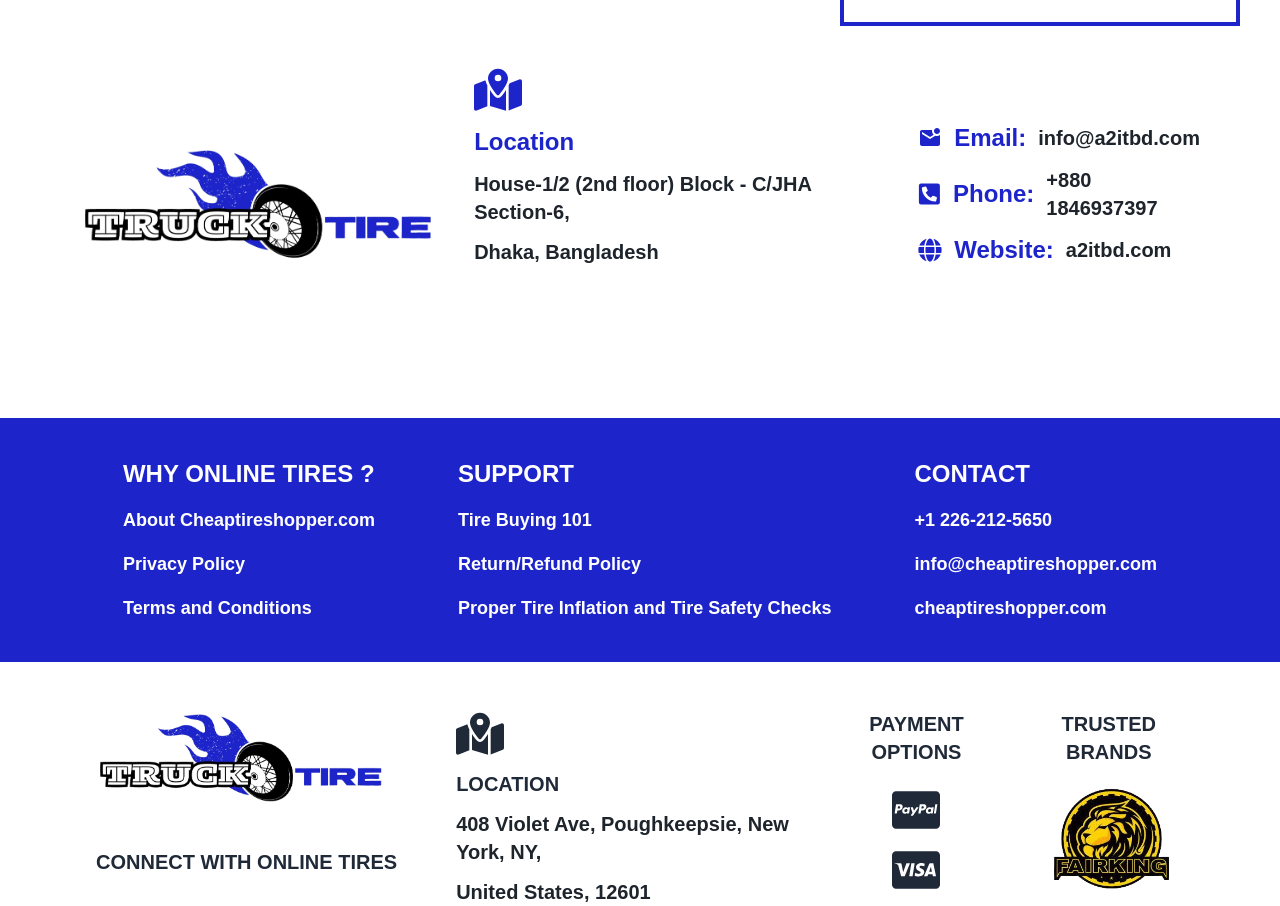
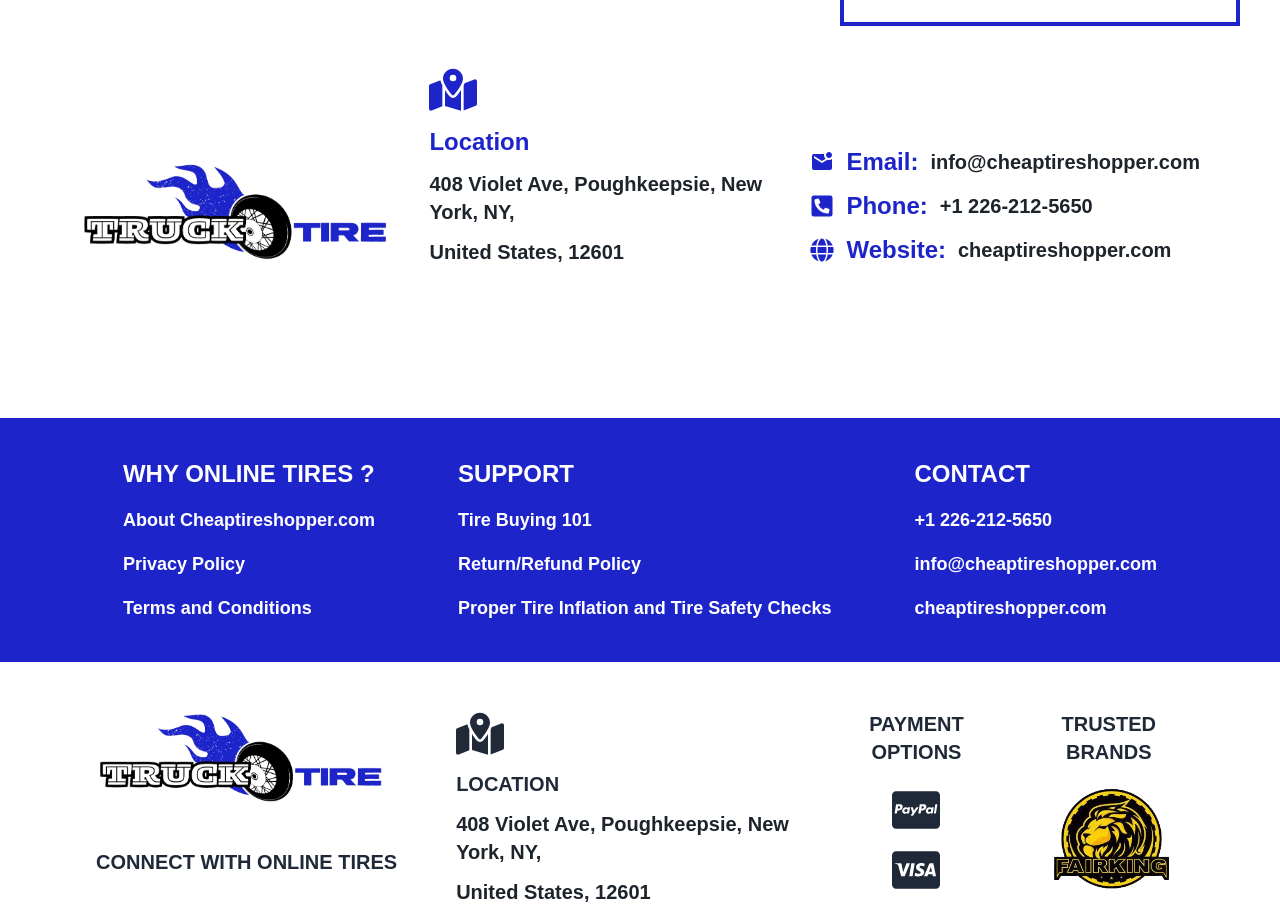
Before and after one commit to A2-ITLTD/truck-tire, a React (Vite) app: page /Contact in a window 1280 px wide. Shown: the part 968-1874 px from the top of the page. Built offline with nearby package versions, Linux system fonts and the light colour scheme.

Commit message:
Update Contact.jsx

```diff
--- a/src/Components/Contact.jsx
+++ b/src/Components/Contact.jsx
@@ -16,9 +16,9 @@ const Contact = () => {
         const message = e.target.elements.message.value;
 
         // send message to WhatsApp
-        const whatsappNumber = "+8801871733305";
+        const whatsappNumber = "+1 226-212-5650";
 
-        const url = "https://wa.me/" + whatsappNumber + "?text="
+        const url = "https://wa.me/+12262125650" + whatsappNumber + "?text="
             + "*Name :* " + name + "%0a"
             + "*Email :* " + email + "%0a"
             + "*Models :* " + models + "%0a"
@@ -116,22 +116,22 @@ const Contact = () => {
                     <div className="flex flex-col gap-3">
                         <FaMapLocationDot className="text-[#1D24CA]  text-5xl font-extrabold" />
                         <h1 className="text-[#1D24CA]  text-2xl font-extrabold">Location</h1>
-                        <h1 className="text-[#1D242B] text-xl  font-semibold">House-1/2 (2nd floor) Block - C/JHA Section-6,</h1>
-                        <h1 className="text-[#1D242B] text-xl  font-semibold">Dhaka, Bangladesh</h1>
+                        <h1 className="text-[#1D242B] text-xl  font-semibold">408 Violet Ave, Poughkeepsie, New York, NY,</h1>
+                        <h1 className="text-[#1D242B] text-xl  font-semibold">United States, 12601</h1>
                     </div>
                     <div className="flex flex-col gap-3">
                         <h1 className="text-[#1D24CA]  text-2xl font-extrabold flex items-center gap-3">
                             <MdMarkEmailUnread className="text-[#1D24CA]  text-2xl font-extrabold" />
                             Email:
-                            <span className="text-[#1D242B] text-xl  font-semibold"> info@a2itbd.com</span></h1>
+                            <span className="text-[#1D242B] text-xl  font-semibold"> info@cheaptireshopper.com</span></h1>
                         <h1 className="text-[#1D24CA]  text-2xl font-extrabold  flex items-center gap-3">
                             <FaPhoneSquareAlt className="text-[#1D24CA]  text-2xl font-extrabold" />
                             Phone:
-                            <span className="text-[#1D242B] text-xl  font-semibold"> +880 1846937397</span></h1>
+                            <span className="text-[#1D242B] text-xl  font-semibold"> +1 226-212-5650</span></h1>
                         <h1 className="text-[#1D24CA]  text-2xl font-extrabold  flex items-center gap-3">
                             <FaGlobe className="text-[#1D24CA]  text-2xl font-extrabold" />
                             Website:
-                            <span className="text-[#1D242B] text-xl  font-semibold"> a2itbd.com</span></h1>
+                            <span className="text-[#1D242B] text-xl  font-semibold"> cheaptireshopper.com</span></h1>
                     </div>
                 </div>
             </div>
```
